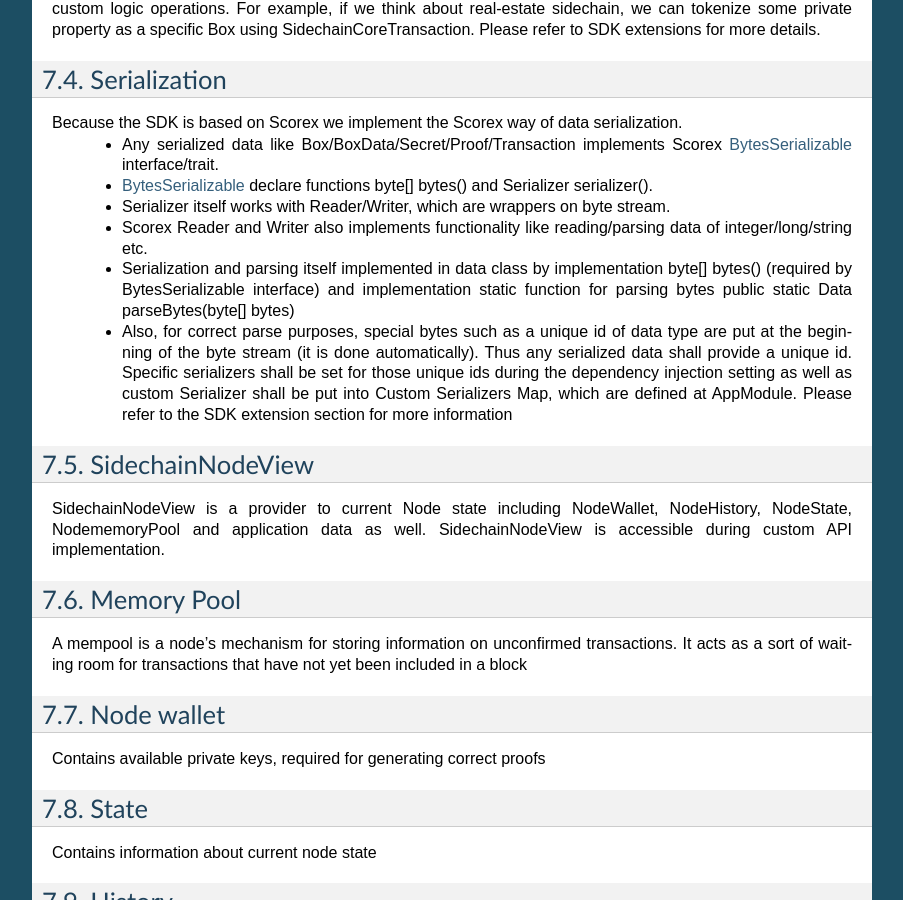
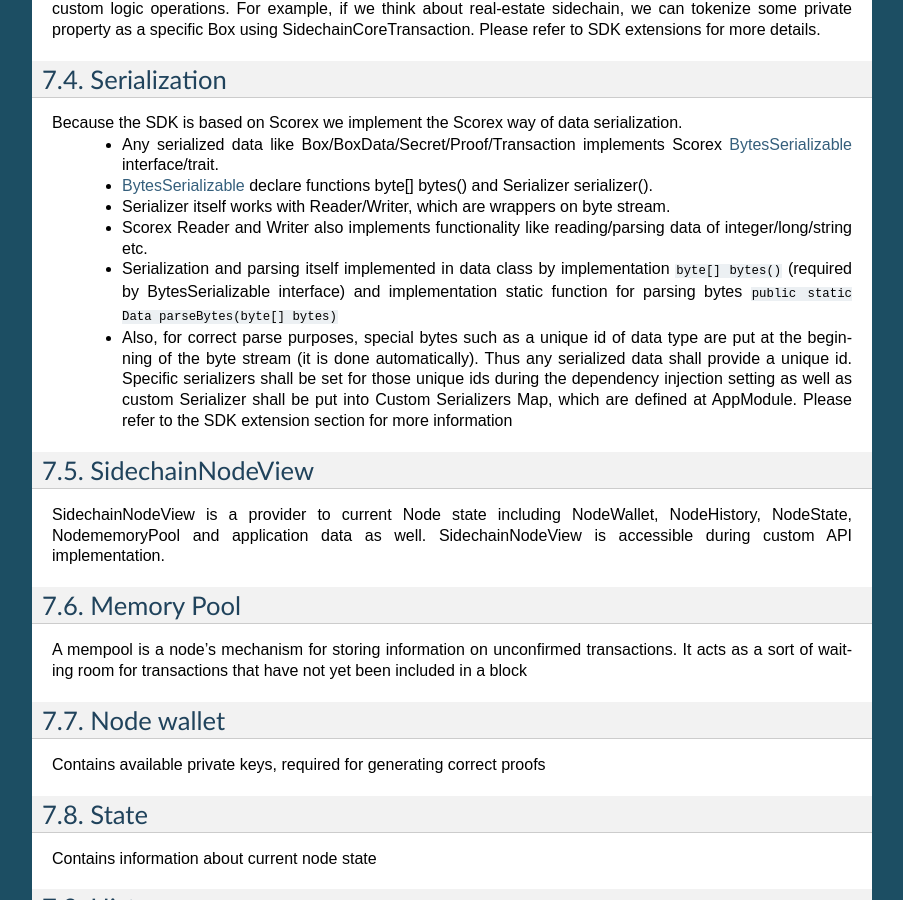
Before and after one commit to megaluck/documentation, a Sphinx documentation site: the page built from docs/introduction/06-Base-App.rst, in a window 1280 px wide and 900 px high, scrolled down 1647 px. Shown: the whole window, without its empty margins (198-1101 px from the left). Built offline with Sphinx 7.4.7, drawn with Linux system fonts in a browser that asks for light colours.

```diff
--- a/docs/introduction/06-Base-App.rst
+++ b/docs/introduction/06-Base-App.rst
@@ -87,7 +87,7 @@ Because the SDK is based on Scorex we implement the Scorex way of data serializa
   * `BytesSerializable <https://github.com/ScorexFoundation/Scorex/blob/master/src/main/scala/scorex/core/serialization/BytesSerializable.scala>`_ declare functions byte[] bytes() and Serializer serializer().
   * Serializer itself works with Reader/Writer, which are wrappers on byte stream.
   * Scorex Reader and Writer also implements functionality like reading/parsing data of integer/long/string etc.
-  * Serialization and parsing itself implemented in data class by implementation byte[] bytes() (required by BytesSerializable interface) and implementation static function for parsing bytes public static Data parseBytes(byte[] bytes)
+  * Serialization and parsing itself implemented in data class by implementation ``byte[] bytes()`` (required by BytesSerializable interface) and implementation static function for parsing bytes ``public static Data parseBytes(byte[] bytes)``
   * Also, for correct parse purposes, special bytes such as a unique id of data type are put at the beginning of the byte stream (it is done automatically). Thus any serialized data shall provide a unique id. Specific serializers shall be set for those unique ids during the dependency injection setting as well as custom Serializer shall be put into Custom Serializers Map, which are defined at AppModule. Please refer to the SDK extension section for more information
 
 SidechainNodeView
```
